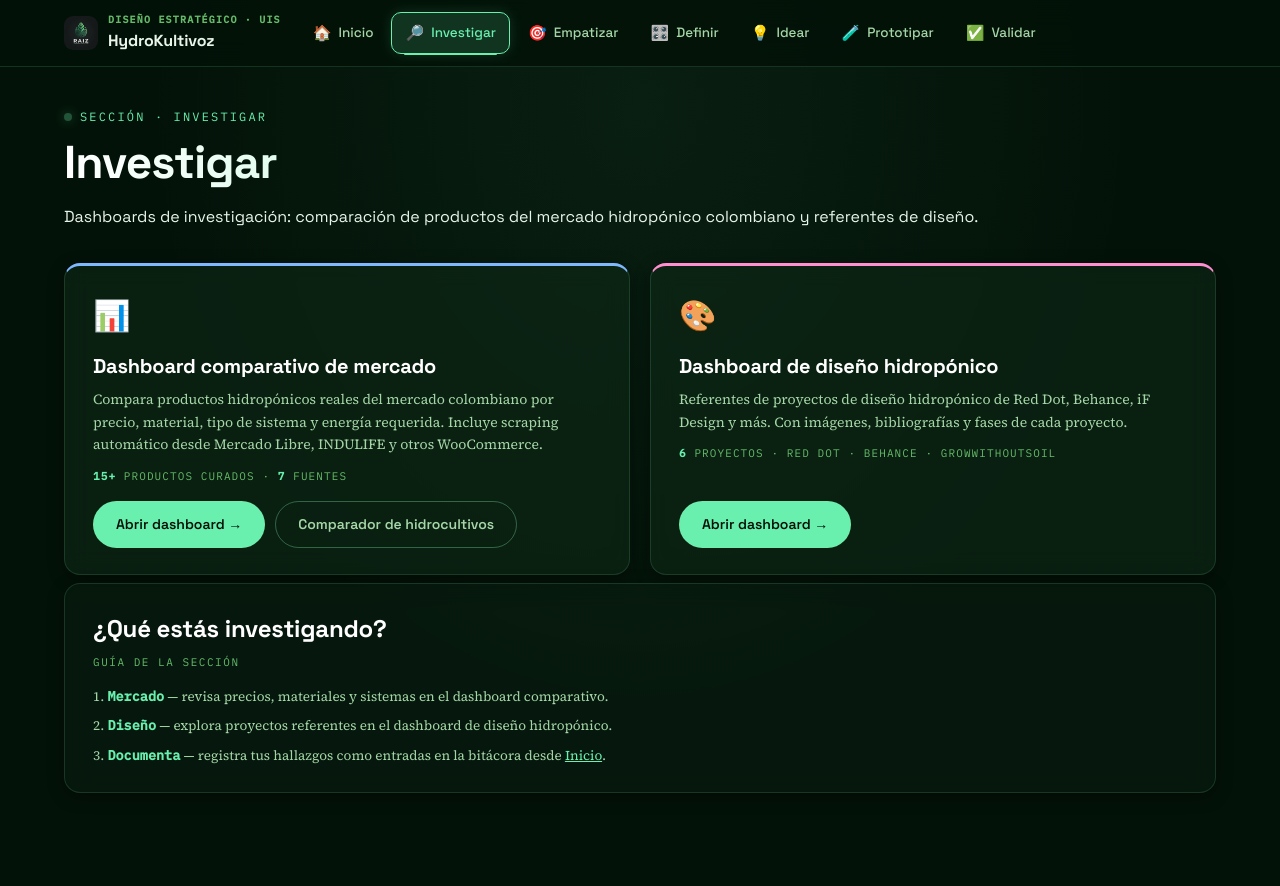
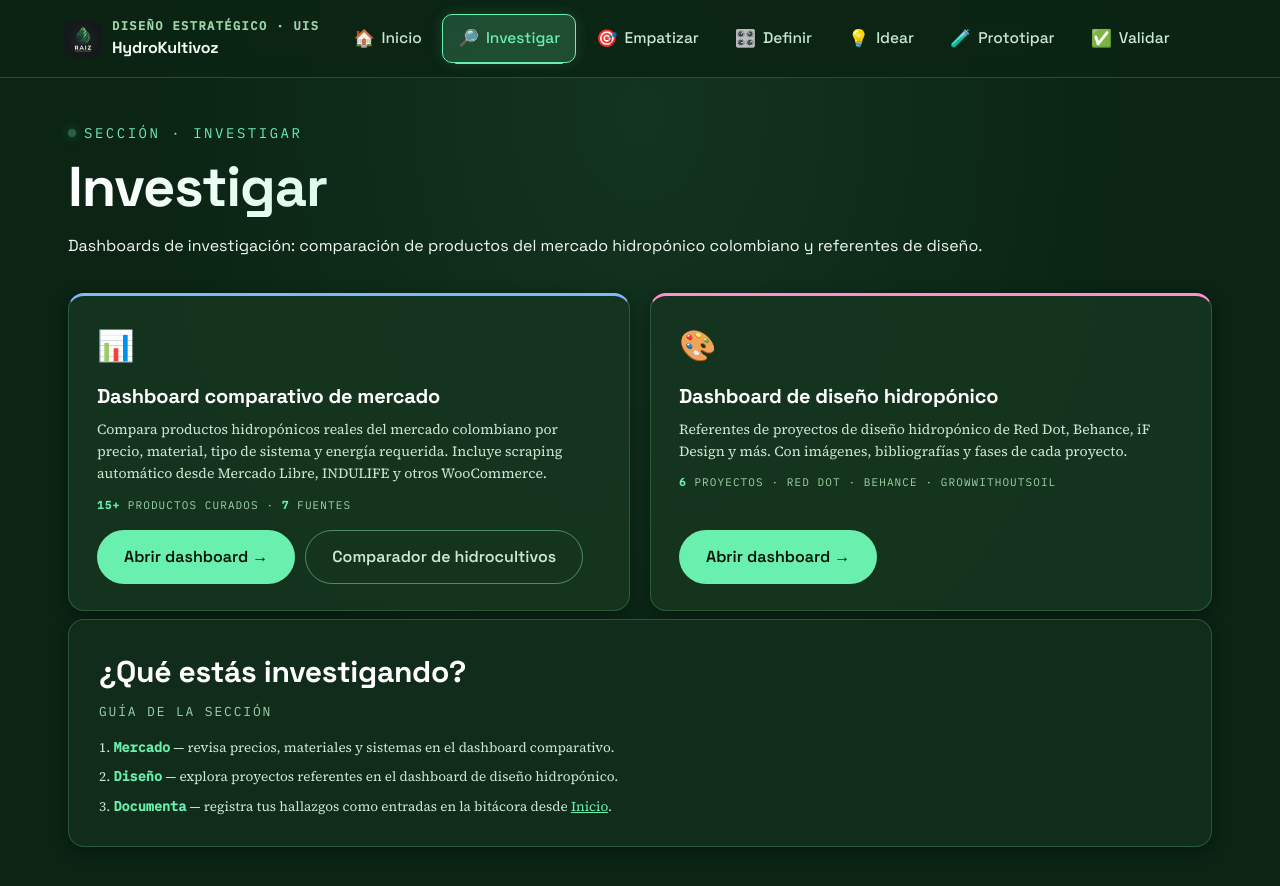
Before and after one commit to mrdavbu/Pagina-web-con-opencode, a website: page investigar.html in a window 1280 px wide. Drawn offline with Linux system fonts and the light colour scheme.

Commit message:
Proyección: paleta clara legible, tipografía más grande, paneles sólidos (shared-nav.css)

```diff
--- a/shared-nav.css
+++ b/shared-nav.css
@@ -1,55 +1,55 @@
 /* shared-nav.css - Estilos de la barra de navegación compartida y página base */
 :root{
-  --bg:#031208; --panel:rgba(12,34,20,0.45); --card:rgba(15,43,25,0.55);
-  --line:rgba(126,231,165,0.15); --line-strong:rgba(126,231,165,0.35);
-  --text:#E8F5E9; --text-dim:#A5D6A7; --text-faint:#66BB6A;
-  --green:#69F0AE; --green-hover:#B9F6CA; --green-soft:rgba(105,240,174,0.15);
+  --bg:#0B2414; --panel:rgba(18,46,27,0.9); --card:rgba(22,54,32,0.92);
+  --line:rgba(126,231,165,0.22); --line-strong:rgba(126,231,165,0.5);
+  --text:#F1FAF2; --text-dim:#CBE8D2; --text-faint:#9ED4A9;
+  --green:#69F0AE; --green-hover:#B9F6CA; --green-soft:rgba(105,240,174,0.2);
   --terra:#D08A4F; --blue:#7FB8FF; --yellow:#E8D46F; --red:#FF5F52; --pink:#FF8FD1;
-  --radius:16px; --shadow-sm:0 4px 16px rgba(0,0,0,0.4); --shadow-lg:0 16px 40px rgba(0,0,0,0.6);
+  --radius:16px; --shadow-sm:0 4px 16px rgba(0,0,0,0.35); --shadow-lg:0 16px 40px rgba(0,0,0,0.5);
   --transition:0.3s cubic-bezier(0.25,0.8,0.25,1);
 }
 *{ box-sizing:border-box; }
 body{ margin:0; padding:0; background:var(--bg); color:var(--text); font-family:'Space Grotesk','Segoe UI',sans-serif; line-height:1.6; overflow-x:hidden;
-  background:radial-gradient(ellipse at 50% 12%, rgba(105,240,174,0.06) 0%, transparent 55%), var(--bg); }
+  background:radial-gradient(ellipse at 50% 12%, rgba(105,240,174,0.08) 0%, transparent 55%), var(--bg); }
 
 /* ---------- NAV BAR ---------- */
-.navbar{ position:sticky; top:0; z-index:100; background:rgba(3,18,8,0.85); backdrop-filter:blur(14px); -webkit-backdrop-filter:blur(14px); border-bottom:1px solid var(--line); }
-.navbar-inner{ max-width:1200px; margin:0 auto; padding:12px 24px; display:flex; align-items:center; gap:18px; flex-wrap:wrap; }
+.navbar{ position:sticky; top:0; z-index:100; background:rgba(11,36,20,0.92); backdrop-filter:blur(14px); -webkit-backdrop-filter:blur(14px); border-bottom:1px solid var(--line); }
+.navbar-inner{ max-width:1200px; margin:0 auto; padding:14px 24px; display:flex; align-items:center; gap:18px; flex-wrap:wrap; }
 .nav-brand{ display:flex; align-items:center; gap:10px; text-decoration:none; color:var(--text); font-weight:700; letter-spacing:-0.01em; }
-.nav-brand img{ width:34px; height:34px; border-radius:9px; }
-.nav-brand .nb-sub{ display:block; font-size:10px; color:var(--text-faint); font-family:'IBM Plex Mono',monospace; text-transform:uppercase; letter-spacing:0.12em; }
+.nav-brand img{ width:38px; height:38px; border-radius:9px; }
+.nav-brand .nb-sub{ display:block; font-size:12px; color:var(--text-faint); font-family:'IBM Plex Mono',monospace; text-transform:uppercase; letter-spacing:0.12em; }
 .nav-bar{ flex:1; min-width:0; }
 .nav-list{ list-style:none; margin:0; padding:0; display:flex; gap:4px; flex-wrap:wrap; }
 .nav-list li{ position:relative; }
-.nav-list a{ display:flex; align-items:center; gap:7px; padding:8px 13px; border-radius:10px; color:var(--text-dim); text-decoration:none; font-size:13.5px; font-weight:500; transition:var(--transition); border:1px solid transparent; }
+.nav-list a{ display:flex; align-items:center; gap:7px; padding:10px 15px; border-radius:10px; color:var(--text-dim); text-decoration:none; font-size:15.5px; font-weight:500; transition:var(--transition); border:1px solid transparent; }
 .nav-list a:hover{ color:var(--text); background:var(--green-soft); border-color:var(--line-strong); }
-.nav-list .nav-ic{ font-size:15px; }
+.nav-list .nav-ic{ font-size:17px; }
 .nav-list li.active a{ color:var(--green); background:var(--green-soft); border-color:var(--green); box-shadow:0 0 14px rgba(105,240,174,0.15); }
 .nav-list li.active a::after{ content:''; position:absolute; left:13px; right:13px; bottom:-1px; height:2px; border-radius:2px; background:var(--green); }
 
 /* ---------- PAGE LAYOUT ---------- */
-.page-wrap{ max-width:1200px; margin:0 auto; padding:40px 24px 80px; }
+.page-wrap{ max-width:1200px; margin:0 auto; padding:44px 28px 80px; }
 .page-head{ margin-bottom:34px; }
-.page-head .eyebrow{ display:flex; align-items:center; gap:8px; color:var(--green); font-family:'IBM Plex Mono',monospace; font-size:12px; letter-spacing:0.18em; text-transform:uppercase; margin-bottom:12px; }
+.page-head .eyebrow{ display:flex; align-items:center; gap:8px; color:var(--green); font-family:'IBM Plex Mono',monospace; font-size:14px; letter-spacing:0.18em; text-transform:uppercase; margin-bottom:12px; }
 .page-head .eyebrow .dot{ width:8px; height:8px; border-radius:50%; background:var(--green); box-shadow:0 0 12px var(--green); animation:pulseDot 2s infinite; }
 @keyframes pulseDot{ 0%,100%{opacity:1} 50%{opacity:.3} }
-.page-head h1{ font-size:clamp(30px,5vw,46px); line-height:1.08; margin:0 0 12px; font-weight:700; letter-spacing:-0.02em; background:linear-gradient(90deg,#FFF,#69F0AE); -webkit-background-clip:text; -webkit-text-fill-color:transparent; background-clip:text; }
-.page-head p{sub{ color:var(--text-dim); font-size:16px; max-width:760px; margin:0; }}
+.page-head h1{ font-size:clamp(40px,5.5vw,56px); line-height:1.08; margin:0 0 12px; font-weight:700; letter-spacing:-0.02em; background:linear-gradient(90deg,#FFF,#69F0AE); -webkit-background-clip:text; -webkit-text-fill-color:transparent; background-clip:text; }
+.page-head p{sub{ color:var(--text-dim); font-size:19px; max-width:860px; margin:0; line-height:1.55; }}
 
-.card{ background:var(--panel); backdrop-filter:blur(12px); -webkit-backdrop-filter:blur(12px); border:1px solid var(--line); border-radius:var(--radius); box-shadow:var(--shadow-sm); padding:26px 28px; margin-bottom:24px; }
-.card h2{ margin:0 0 6px; font-size:clamp(18px,2.4vw,24px); font-weight:700; color:#fff; letter-spacing:-0.01em; }
-.card .kicker{ font-family:'IBM Plex Mono',monospace; font-size:11px; letter-spacing:0.14em; text-transform:uppercase; color:var(--text-faint); margin:0 0 14px; }
+.card{ background:var(--panel); backdrop-filter:blur(12px); -webkit-backdrop-filter:blur(12px); border:1px solid var(--line); border-radius:var(--radius); box-shadow:var(--shadow-sm); padding:28px 30px; margin-bottom:24px; }
+.card h2{ margin:0 0 6px; font-size:clamp(24px,3vw,30px); font-weight:700; color:#fff; letter-spacing:-0.01em; }
+.card .kicker{ font-family:'IBM Plex Mono',monospace; font-size:13px; letter-spacing:0.14em; text-transform:uppercase; color:var(--text-faint); margin:0 0 14px; }
 
-.btn{ display:inline-flex; align-items:center; gap:8px; padding:11px 22px; border-radius:999px; border:1px solid var(--line-strong); background:transparent; color:var(--text-dim); font-family:'Space Grotesk',sans-serif; font-size:14px; font-weight:600; cursor:pointer; text-decoration:none; transition:var(--transition); }
+.btn{ display:inline-flex; align-items:center; gap:8px; padding:13px 26px; border-radius:999px; border:1px solid var(--line-strong); background:transparent; color:var(--text-dim); font-family:'Space Grotesk',sans-serif; font-size:16px; font-weight:600; cursor:pointer; text-decoration:none; transition:var(--transition); }
 .btn:hover{ border-color:var(--green); color:var(--green); background:var(--green-soft); }
 .btn.primary{ background:var(--green); color:#031208; }
 .btn.primary:hover{ background:var(--green-hover); box-shadow:0 8px 24px rgba(105,240,174,0.35); transform:translateY(-1px); }
-.toast{ position:fixed; bottom:28px; left:50%; transform:translateX(-50%) translateY(30px); background:var(--green); color:#031208; padding:12px 24px; border-radius:999px; font-family:'Space Grotesk',sans-serif; font-size:14px; font-weight:700; opacity:0; transition:all .3s cubic-bezier(0.175,0.885,0.32,1.275); z-index:300; pointer-events:none; box-shadow:var(--shadow-lg),0 0 15px var(--green-soft); }
+.toast{ position:fixed; bottom:28px; left:50%; transform:translateX(-50%) translateY(30px); background:var(--green); color:#031208; padding:14px 28px; border-radius:999px; font-family:'Space Grotesk',sans-serif; font-size:15px; font-weight:700; opacity:0; transition:all .3s cubic-bezier(0.175,0.885,0.32,1.275); z-index:300; pointer-events:none; box-shadow:var(--shadow-lg),0 0 15px var(--green-soft); }
 .toast.show{ opacity:1; transform:translateX(-50%) translateY(0); }
 
-@media(max-width:720px){
+@media(max-width:900px){
   .nav-brand .nb-sub{ display:none; }
-  .nav-list a{ padding:7px 10px; font-size:12.5px; }
+  .nav-list a{ padding:9px 12px; font-size:14px; }
   .nav-list .nav-tx{ display:none; }
   .nav-list a{ gap:0; }
 }
```
